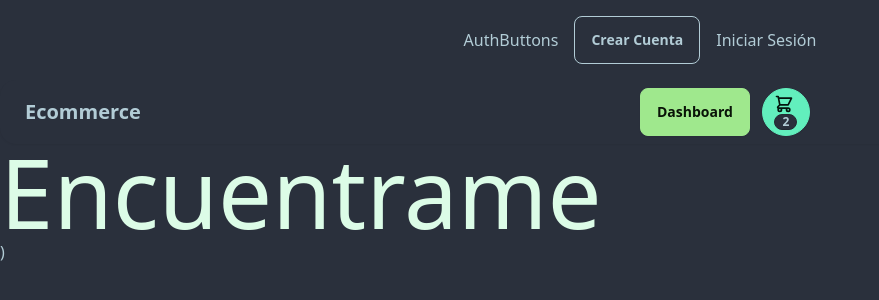
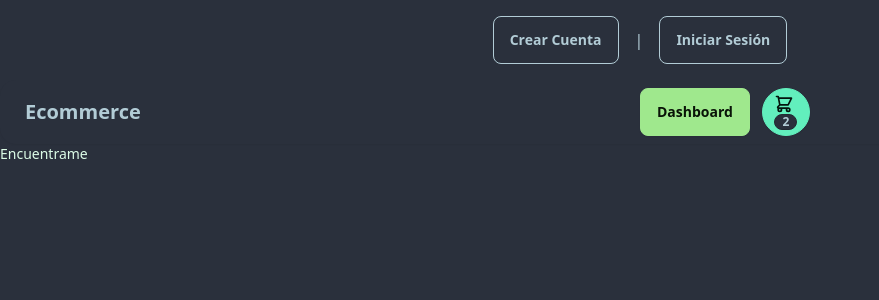
Before and after one commit to AngelPortilla1/Ecommerce_React, a React (Vite) app: page / in a window 1280 px wide. Shown: the top 300 px of the page, without its empty margins (0-879 px from the left). Built offline with nearby package versions, Linux system fonts and the light colour scheme.

Commit message:
add button crear cuenta

```diff
--- a/src/App.jsx
+++ b/src/App.jsx
@@ -5,7 +5,7 @@ function App(){
   return (
     <>
     <Navbar></Navbar>
-    <h1 className='text-8xl text-green-100'>Encuentrame</h1>)
+    <h1 className='text-sm text-green-100'>Encuentrame</h1>
     </>
 
   )
--- a/src/components/Nabvar/authButton.jsx
+++ b/src/components/Nabvar/authButton.jsx
@@ -1,9 +1,11 @@
 const AuthButton = () => {
-    return <div className="py-4 flex justify-center items-center gap-4 flex-wrap">AuthButtons
-    <button className="btn btn-neutral btn-outline">Crear Cuenta </button>
-    <div className="hidden lg:block">Iniciar Sesión</div>
+    return(
+    <div className="py-4 flex justify-center items-center gap-4 flex-wrap">
+        <button className="btn btn-neutral btn-outline">Crear Cuenta </button>
+        <div className="hidden lg:block">|</div>
+        <button className="btn btn-neutral btn-outline">Iniciar Sesión </button>
     </div>
-
+    )
 }
 
 
```
